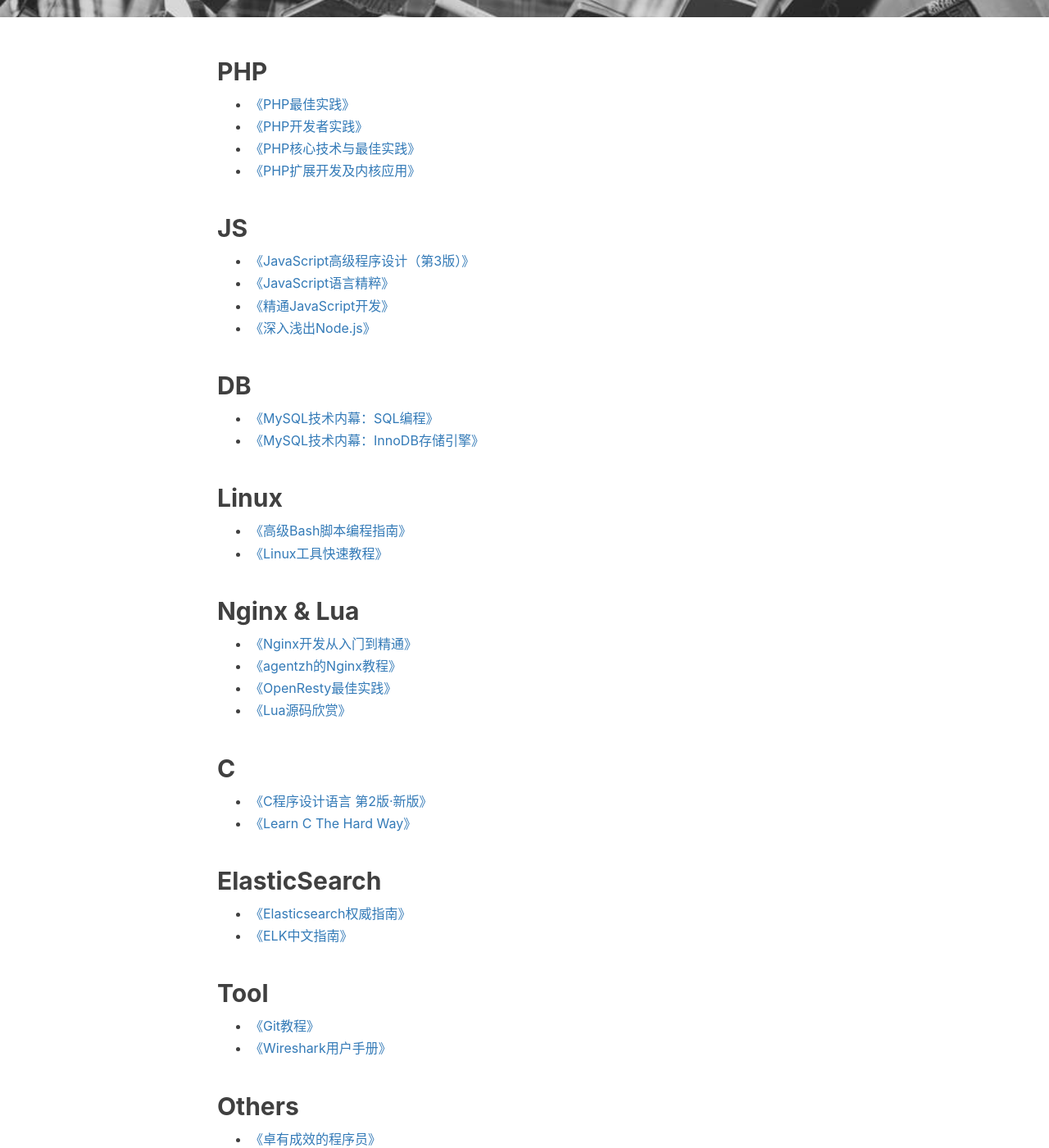
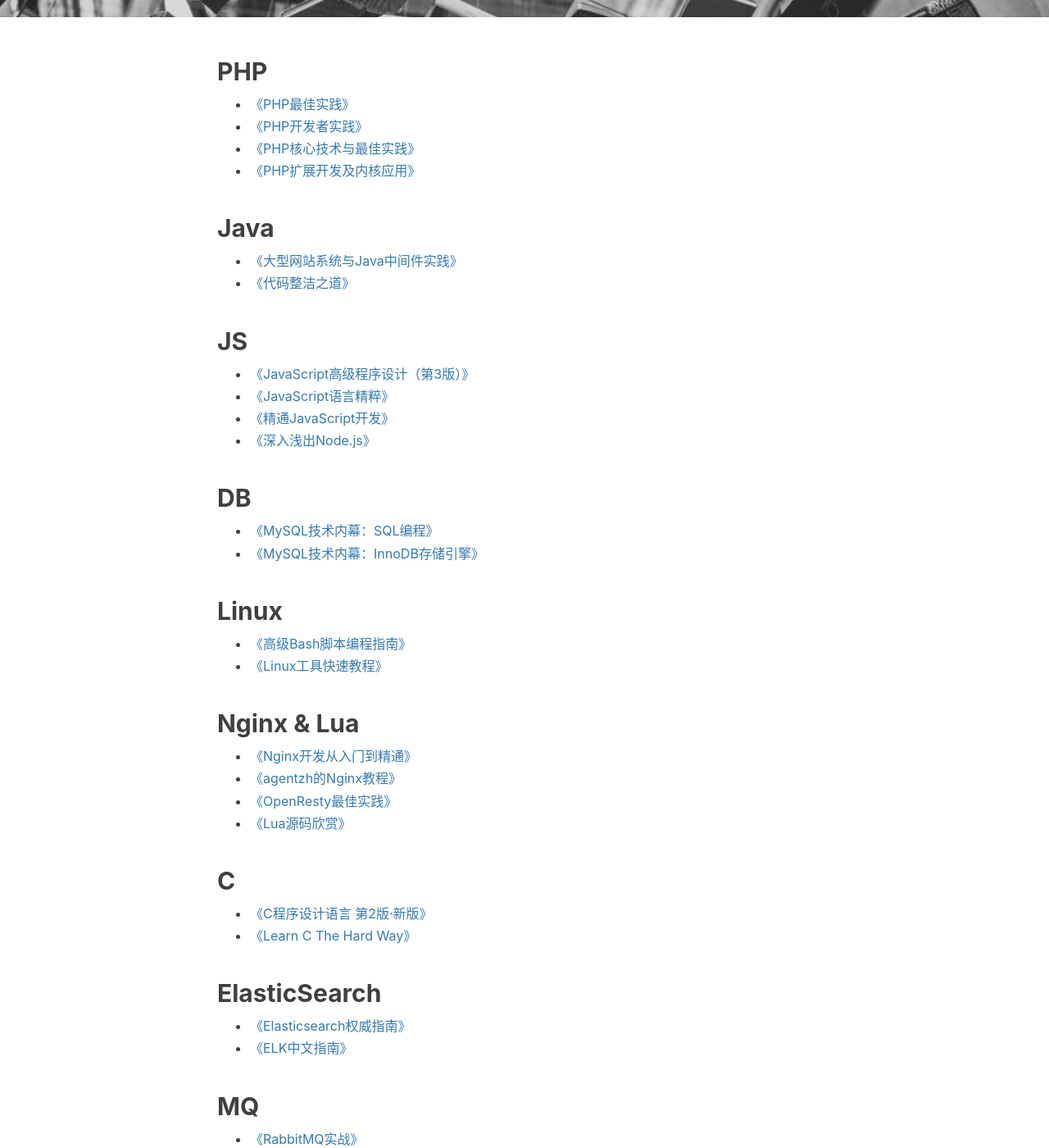
Before and after one commit to bug1024/jeet-blog, a Jekyll site: the page built from _posts/2017-01-11-books.md, in a window 1280 px wide and 1400 px high, scrolled down 502 px. Shown: the whole window at 82% size. Built offline with Jekyll 4.4.1, drawn with Linux system fonts in a browser that asks for light colours; nearby versions of some CDN libraries; comment, search, counter and statistics services are not loaded.

Commit message:
update book list

```diff
--- a/_posts/2017-01-11-books.md
+++ b/_posts/2017-01-11-books.md
@@ -14,6 +14,10 @@
  - [《PHP开发者实践》](https://ryancao.gitbooks.io/php-developer-prepares/content/)
  - [《PHP核心技术与最佳实践》]()
  - [《PHP扩展开发及内核应用》](http://www.cunmou.com/phpbook/preface.md)
+
+## Java
+ - [《大型网站系统与Java中间件实践》]()
+ - [《代码整洁之道》]()
 
 ## JS
  - [《JavaScript高级程序设计（第3版）》]()
@@ -43,6 +47,9 @@
  - [《Elasticsearch权威指南》](http://www.learnes.net/)
  - [《ELK中文指南》](http://kibana.logstash.es/content/)
 
+## MQ
+ - [《RabbitMQ实战》]()
+
 ## Tool
  - [《Git教程》](http://www.liaoxuefeng.com/wiki/0013739516305929606dd18361248578c67b8067c8c017b000)
  - [《Wireshark用户手册》](http://man.lupaworld.com/content/network/wireshark/index.html)
```
